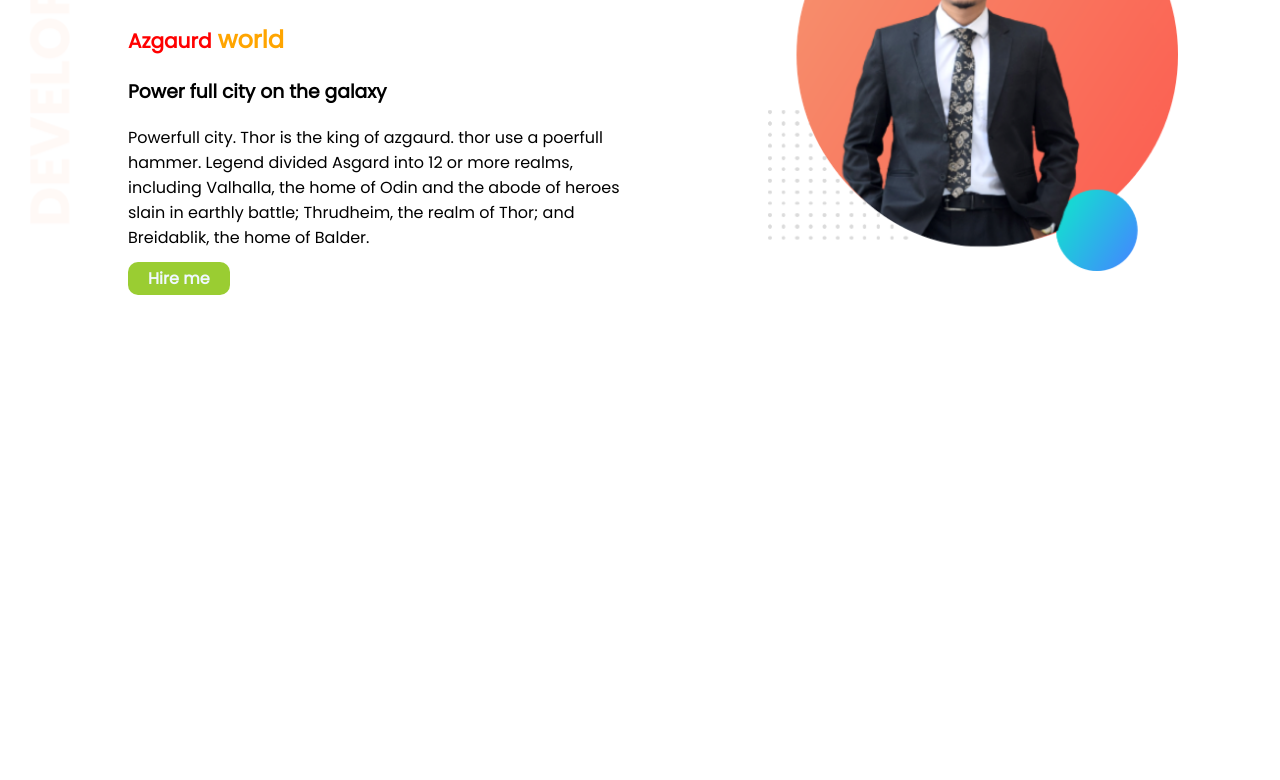
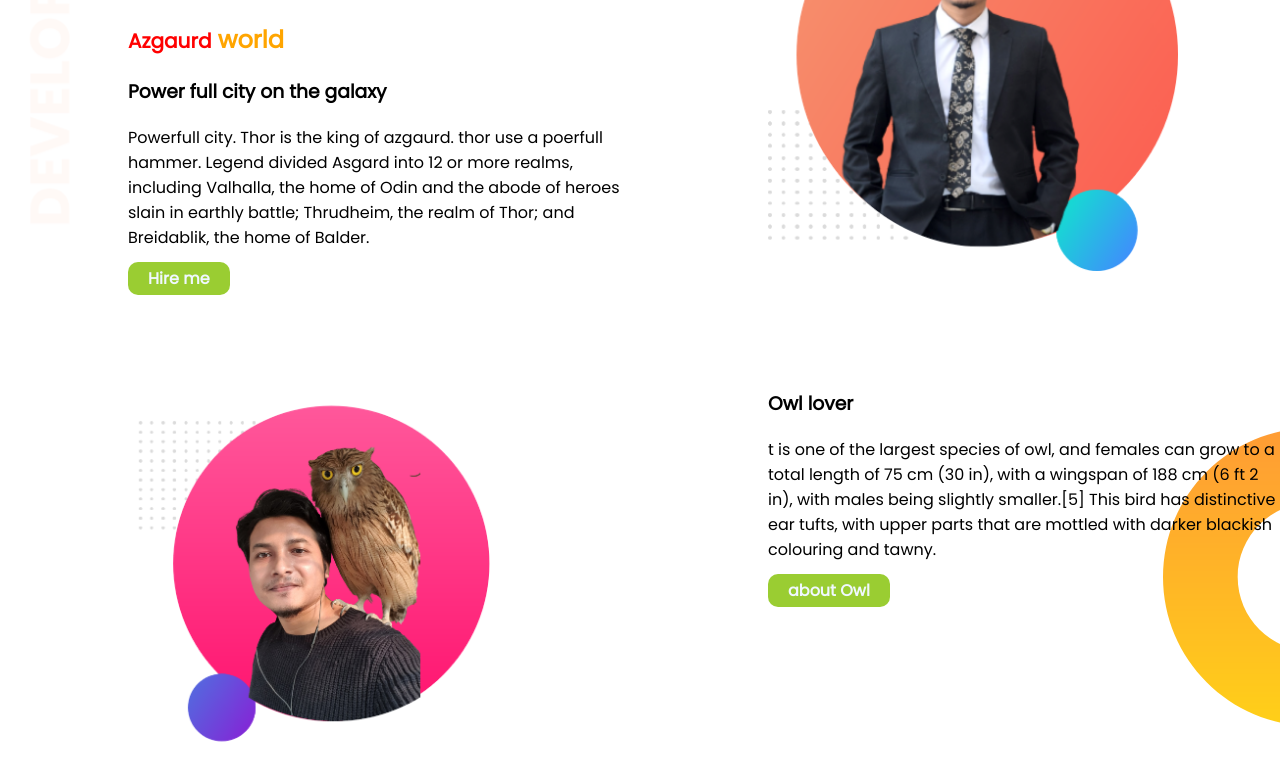
Before and after one commit to KoushikislamBD/myfirst-portfolio, a plain HTML site: page index.html in a window 1280 px wide. Shown: the part 136-916 px from the top of the page. Before the commit the page ends 800 px from the top, so only its background shows below. Drawn offline with Linux system fonts and the light colour scheme.

Commit message:
owlcommit

```diff
--- a/index.html
+++ b/index.html
@@ -24,6 +24,7 @@
                 Thrudheim, the realm of Thor; and Breidablik, the home of Balder.</p>
             <a class="linkcolor" target="_blank" href="https://github.com/ProgrammingHero1/developer-portfolio">Hire
                 me</a>
+
         </div>
 
         <div class="halfwidth">
@@ -31,7 +32,28 @@
         </div>
 
     </section>
+    <section class="owlimgbk">
+        <div class="halfwidth">
+            <img src="showoff/my-bg1.png">
 
+        </div>
+        <div class="halfwidth">
+            <h3> Owl lover</h3>
+            <p>t is one of the largest species of owl, and females can grow to a total length of 75 cm (30 in), with a
+                wingspan of 188 cm (6 ft 2 in), with males being slightly smaller.[5] This bird has distinctive ear
+                tufts, with upper parts that are mottled with darker blackish colouring and tawny.
+
+            </p>
+            <a class="linkcolor" href="https://en.wikipedia.org/wiki/Eurasian_eagle-owl" target="_blank">about Owl</a>
+
+
+        </div>
+
+
+
+
+
+    </section>
 </body>
 
 </html>
--- a/style.css
+++ b/style.css
@@ -17,6 +17,7 @@ h1 {
 
 section {
     display: flex;
+    margin-bottom: 80px;
 }
 
 .halfwidth {
@@ -42,3 +43,10 @@ section {
     background-image: url(images/top-banner.png);
     background-repeat: no-repeat;
 }
+
+.owlimgbk {
+
+    background-image: url(images/dream-bg.png);
+    background-repeat: no-repeat;
+    background-position: right;
+}
```
